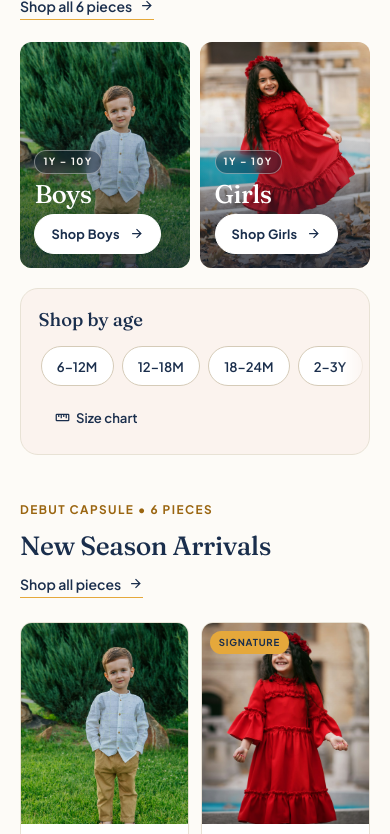
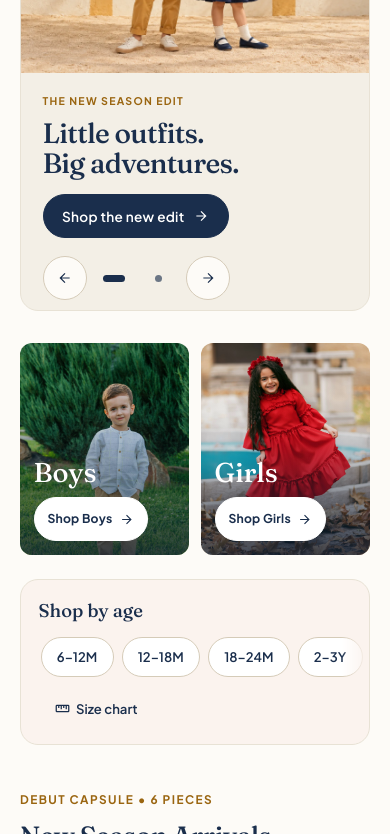
Before and after one commit to awais5094-arch/little-traits, a website: page index.html in a window 390 px wide. Shown: the part 273-1107 px from the top of the page. Drawn offline with Linux system fonts and the light colour scheme.

Commit message:
Lead the storefront with campaign banners before Boys and Girls
Replace the long editorial intro with two manually switched shopping campaigns and optimized cream/navy/honey imagery. Stack full-frame photos above compact copy on mobile, then add a 32–48px gap before fully clickable Boys/Girls tiles. Preserve the existing shop/product flow, provide accessible arrow/dot controls without autoplay, and update asset provenance and WordPress handoff notes.

```diff
--- a/css/styles.css
+++ b/css/styles.css
@@ -145,7 +145,6 @@ ul, ol {
 
 .announcement-bar :focus-visible,
 .site-footer :focus-visible,
-.hero-panel :focus-visible,
 .wp-feature-card--navy :focus-visible {
   outline-color: var(--accent-gold);
 }
@@ -637,70 +636,157 @@ ul, ol {
 }
 
 /* ==========================================================================
-   4. HOMEPAGE — SPLIT HERO
+   4. HOMEPAGE — CAMPAIGN BANNERS & DEPARTMENTS
    ========================================================================== */
-.hero-split {
-  padding-block: clamp(1.25rem, 2.6vw, 2.25rem);
-}
-
-.hero-split__header {
-  display: flex;
-  flex-wrap: wrap;
+.campaign-hero {
+  padding-top: clamp(1rem, 2vw, 1.5rem);
+}
+
+.campaign-banner {
+  position: relative;
+  overflow: hidden;
+  border: 1px solid var(--border-subtle);
+  border-radius: var(--radius-lg);
+  background-color: var(--bg-sand);
+}
+
+.campaign-slide {
+  display: grid;
+  grid-template-columns: minmax(0, 0.9fr) minmax(0, 1.1fr);
+  min-height: clamp(380px, 36vw, 480px);
+}
+
+.campaign-slide__body {
+  display: flex;
+  flex-direction: column;
+  align-items: flex-start;
+  justify-content: center;
+  min-width: 0;
+  padding: clamp(1.5rem, 3.3vw, 3rem);
+  padding-bottom: 5.25rem;
+}
+
+.campaign-slide__eyebrow {
+  font-size: 0.72rem;
+  font-weight: 700;
+  letter-spacing: 0.12em;
+  text-transform: uppercase;
+  color: var(--accent-gold-text);
+  margin-bottom: 0.85rem;
+}
+
+.campaign-slide__title {
+  font-family: var(--font-serif);
+  font-size: clamp(2rem, 3.8vw, 3.5rem);
+  font-weight: 500;
+  line-height: 1.08;
+  letter-spacing: -0.025em;
+}
+
+.campaign-slide__description {
+  max-width: 30ch;
+  margin-top: 1rem;
+  font-size: 0.92rem;
+  line-height: 1.65;
+  color: var(--text-secondary);
+}
+
+.campaign-slide__cta {
+  margin-top: 1.5rem;
+  min-height: 48px;
+  max-width: 100%;
+}
+
+.campaign-slide__media {
+  position: relative;
+  min-width: 0;
+  background-color: #EDE2D1;
+}
+
+.campaign-slide__media img {
+  position: absolute;
+  inset: 0;
+  width: 100%;
+  height: 100%;
+  object-fit: cover;
+  object-position: center 45%;
+}
+
+.campaign-slide--baby {
+  background-color: var(--bg-blush-tint);
+}
+
+.campaign-controls {
+  position: absolute;
+  left: clamp(1.5rem, 3.3vw, 3rem);
+  bottom: 1rem;
+  display: flex;
+  align-items: center;
+  gap: 0.35rem;
+}
+
+.campaign-arrow,
+.campaign-dot {
+  display: inline-flex;
+  align-items: center;
+  justify-content: center;
+  width: 44px;
+  height: 44px;
+  border-radius: var(--radius-pill);
+}
+
+.campaign-arrow {
+  border: 1px solid var(--border-strong);
+  background-color: var(--bg-canvas);
+}
+
+.campaign-arrow:hover {
+  border-color: var(--bg-navy);
+}
+
+.campaign-dots {
+  display: flex;
+}
+
+.campaign-dot span {
+  width: 7px;
+  height: 7px;
+  border-radius: var(--radius-pill);
+  background-color: var(--text-muted);
+  transition: width 0.2s var(--ease-out), background-color 0.2s;
+}
+
+.campaign-dot.is-active span {
+  width: 22px;
+  background-color: var(--bg-navy);
+}
+
+.shop-departments {
+  padding-block: clamp(2rem, 3.5vw, 3rem) clamp(1.5rem, 2.8vw, 2.25rem);
+}
+
+.department-grid {
+  display: grid;
+  grid-template-columns: repeat(2, minmax(0, 1fr));
+  gap: clamp(0.75rem, 1.8vw, 1.5rem);
+}
+
+.department-card {
+  position: relative;
+  display: flex;
   align-items: flex-end;
-  justify-content: space-between;
-  gap: 1rem 2rem;
-  margin-bottom: clamp(1rem, 2vw, 1.5rem);
-}
-
-.hero-split__intro {
-  max-width: 54rem;
-}
-
-.hero-split__meta {
-  display: flex;
-  align-items: center;
-  gap: 1.25rem;
-  padding-bottom: 0.35rem;
-}
-
-.hero-split__badge {
-  display: inline-flex;
-  align-items: center;
-  padding: 0.4rem 0.85rem;
-  background-color: var(--bg-sand);
-  border: 1px solid var(--border-subtle);
-  border-radius: var(--radius-pill);
-  font-size: 0.76rem;
-  font-weight: 600;
-  color: var(--text-secondary);
-  white-space: nowrap;
-}
-
-.hero-split__grid {
-  display: grid;
-  grid-template-columns: repeat(2, 1fr);
-  gap: clamp(0.65rem, 1.8vw, 1.5rem);
-}
-
-.hero-panel {
-  position: relative;
-  display: flex;
-  flex-direction: column;
-  justify-content: flex-end;
-  aspect-ratio: 16 / 10;
-  max-height: 520px;
+  aspect-ratio: 16 / 9;
+  max-height: 360px;
+  min-width: 0;
   width: 100%;
   border-radius: var(--radius-md);
   overflow: hidden;
   background-color: var(--bg-sand);
 }
 
-.hero-panel__media {
+.department-card__img {
   position: absolute;
   inset: 0;
-}
-
-.hero-panel__img {
   width: 100%;
   height: 100%;
   object-fit: cover;
@@ -708,64 +794,36 @@ ul, ol {
   transition: transform 0.65s var(--ease-out);
 }
 
-.hero-panel:hover .hero-panel__img {
+.department-card:hover .department-card__img {
   transform: scale(1.03);
 }
 
-.hero-panel__overlay {
+.department-card__overlay {
   position: absolute;
   inset: 0;
-  background: linear-gradient(
-    to top,
-    rgba(19, 34, 56, 0.72) 0%,
-    rgba(19, 34, 56, 0.22) 42%,
-    rgba(19, 34, 56, 0) 70%
-  );
-  pointer-events: none;
-}
-
-.hero-panel__content {
+  background: linear-gradient(to top, rgba(19, 34, 56, 0.74), rgba(19, 34, 56, 0.12) 55%, transparent 80%);
+}
+
+.department-card__content {
   position: relative;
-  z-index: 2;
-  padding: clamp(1.25rem, 3vw, 2.25rem);
-  color: #FAF7F2;
+  padding: clamp(1rem, 2.4vw, 2rem);
   display: flex;
   flex-direction: column;
   align-items: flex-start;
-  gap: 0.55rem;
-  pointer-events: none;
-}
-
-.hero-panel__content a {
-  pointer-events: auto;
-}
-
-.hero-panel__tag {
-  font-size: 0.7rem;
-  font-weight: 700;
-  letter-spacing: 0.14em;
-  text-transform: uppercase;
-  padding: 0.28rem 0.65rem;
-  background-color: rgba(19, 34, 56, 0.42);
-  backdrop-filter: blur(4px);
-  border: 1px solid rgba(250, 247, 242, 0.4);
-  border-radius: var(--radius-pill);
-}
-
-.hero-panel__title {
+  gap: 0.75rem;
+}
+
+.department-card__title {
   font-family: var(--font-serif);
-  font-size: clamp(1.6rem, 3.8vw, 3.1rem);
+  font-size: clamp(1.7rem, 3vw, 2.6rem);
   font-weight: 500;
-  line-height: 1.05;
-  letter-spacing: -0.02em;
-  color: #FFFFFF;
-}
-
-.hero-panel__desc {
-  font-size: 0.92rem;
-  color: rgba(250, 247, 242, 0.92);
-  max-width: 36ch;
-  margin-bottom: 0.4rem;
+  line-height: 1.1;
+  color: white;
+}
+
+.department-card__cta {
+  min-height: 44px;
+  font-size: 0.85rem;
 }
 
 /* ==========================================================================
@@ -2743,9 +2801,6 @@ ul, ol {
 }
 
 @media (max-width: 1024px) {
-  .hero-panel {
-    aspect-ratio: 6 / 5;
-  }
   .shop-toolbar {
     flex-direction: column;
     align-items: stretch;
@@ -2852,32 +2907,54 @@ ul, ol {
     padding: 0.4rem;
   }
 
-  /* Hero: two side-by-side tiles so both entry points sit above the fold */
-  .hero-split__header {
-    gap: 0.75rem;
-  }
-  .hero-split__badge {
+  /* A compact photographic campaign first, then two collection tiles. */
+  .campaign-banner {
+    border-radius: var(--radius-md);
+  }
+  .campaign-slide {
+    grid-template-columns: minmax(0, 1fr);
+    min-height: 0;
+  }
+  .campaign-slide__media {
+    order: -1;
+    aspect-ratio: 3 / 2;
+  }
+  .campaign-slide__body {
+    padding: 1.25rem 1.35rem 4.5rem;
+  }
+  .campaign-slide__eyebrow {
+    font-size: 0.66rem;
+    margin-bottom: 0.5rem;
+  }
+  .campaign-slide__title {
+    font-size: clamp(1.75rem, 5.3vw, 2.15rem);
+    line-height: 1.08;
+  }
+  .campaign-slide__description {
     display: none;
   }
-  .hero-panel {
+  .campaign-slide__cta {
+    margin-top: 1rem;
+    min-height: 44px;
+    padding: 0.55rem 1.15rem;
+    font-size: 0.85rem;
+  }
+  .campaign-controls {
+    left: 1.35rem;
+    bottom: 0.65rem;
+  }
+  .department-card {
     aspect-ratio: 4 / 5;
     border-radius: var(--radius-sm);
   }
-  .hero-panel__content {
-    padding: 0.9rem;
+  .department-card__content {
+    padding: 0.85rem;
+    gap: 0.6rem;
+  }
+  .department-card__cta {
+    padding: 0.5rem 0.8rem;
+    font-size: 0.76rem;
     gap: 0.4rem;
-  }
-  .hero-panel__tag {
-    font-size: 0.62rem;
-    padding: 0.2rem 0.5rem;
-  }
-  .hero-panel__desc {
-    display: none;
-  }
-  .hero-panel__btn {
-    min-height: 40px;
-    padding: 0.45rem 1rem;
-    font-size: 0.8rem;
   }
 
   /* Age strip: chips scroll under the title */
@@ -3034,9 +3111,6 @@ ul, ol {
 }
 
 @media (max-width: 480px) {
-  .hero-panel {
-    aspect-ratio: 3 / 4;
-  }
   .size-table th,
   .size-table td {
     padding: 0.55rem 0.6rem;
--- a/index.html
+++ b/index.html
@@ -8,7 +8,7 @@
   <link rel="preconnect" href="https://fonts.googleapis.com" />
   <link rel="preconnect" href="https://fonts.gstatic.com" crossorigin />
   <link href="https://fonts.googleapis.com/css2?family=Fraunces:ital,opsz,wght@0,9..144,400..600;1,9..144,400&family=Plus+Jakarta+Sans:wght@400;500;600;700&display=swap" rel="stylesheet" />
-  <link rel="stylesheet" href="css/styles.css" />
+  <link rel="stylesheet" href="css/styles.css?v=1.5" />
 </head>
 <body>
   <a href="#main-content" class="skip-link">Skip to main content</a>
@@ -17,80 +17,80 @@
   <div id="site-header-mount"></div>
 
   <main id="main-content">
-    <!-- ====================================================================
-         SECTION 1: SPLIT EDITORIAL HERO (BOYS & GIRLS ENTRY POINTS)
-         ==================================================================== -->
-    <section class="hero-split" aria-labelledby="hero-heading">
+    <!-- Campaign banners lead directly into shopping. No automatic slide changes. -->
+    <section class="campaign-hero" aria-labelledby="hero-heading">
       <div class="container">
-        <div class="hero-split__header">
-          <div class="hero-split__intro">
-            <span class="eyebrow">
-              <svg width="14" height="14" viewBox="0 0 24 24" fill="none" stroke="currentColor" stroke-width="2" aria-hidden="true"><path d="M12 2L14.5 9.5L22 12L14.5 14.5L12 22L9.5 14.5L2 12L9.5 9.5L12 2Z"/></svg>
-              Season Edit ’26 • Crafted in Pakistan
-            </span>
-            <h1 class="heading-xl" id="hero-heading">
-              Soft cottons &amp; <span class="text-italic-accent">unhurried</span> silhouettes for little explorers.
-            </h1>
-          </div>
-          <div class="hero-split__meta">
-            <span class="hero-split__badge">Ages 6M – 10Y</span>
-            <a href="shop.html" class="link-arrow">
-              Shop all 6 pieces
-              <svg width="15" height="15" viewBox="0 0 24 24" fill="none" stroke="currentColor" stroke-width="2" aria-hidden="true"><path d="M5 12h14M12 5l7 7-7 7"/></svg>
-            </a>
-          </div>
-        </div>
-
-        <div class="hero-split__grid">
-          <article class="hero-panel">
-            <a href="shop.html?category=boys" class="hero-panel__media" aria-label="Shop Boys Collection" tabindex="-1">
-              <img
-                src="assets/images/hero-boys.jpg"
-                alt="Young boy standing on a garden lawn wearing the Zayd Windowpane Linen-Cotton Shirt and Ochre Chinos"
-                class="hero-panel__img"
-                width="900"
-                height="1125"
-                fetchpriority="high"
-              />
-              <div class="hero-panel__overlay"></div>
-            </a>
-            <div class="hero-panel__content">
-              <span class="hero-panel__tag">1Y – 10Y</span>
-              <h2 class="hero-panel__title">Boys</h2>
-              <p class="hero-panel__desc">
-                Mandarin-collar linen blends, yarn-dyed tees, and pull-on twill chinos built for climbing and play.
-              </p>
-              <a href="shop.html?category=boys" class="btn btn-light hero-panel__btn">
-                Shop Boys
-                <svg width="15" height="15" viewBox="0 0 24 24" fill="none" stroke="currentColor" stroke-width="2" aria-hidden="true"><path d="M5 12h14M12 5l7 7-7 7"/></svg>
+        <h1 class="sr-only" id="hero-heading">Little Traits kidswear for boys, girls and babies</h1>
+        <div class="campaign-banner" id="campaign-banner" role="region" aria-roledescription="carousel" aria-label="Seasonal collections">
+          <div class="campaign-slide" id="campaign-season" data-campaign-slide role="group" aria-roledescription="slide" aria-label="New season, 1 of 2">
+            <div class="campaign-slide__body">
+              <span class="campaign-slide__eyebrow">The new season edit</span>
+              <h2 class="campaign-slide__title">Little outfits.<br />Big adventures.</h2>
+              <p class="campaign-slide__description">Soft cottons. Easy days. Ages 6M–10Y.</p>
+              <a href="shop.html" class="btn btn-primary campaign-slide__cta">Shop the new edit
+                <svg width="16" height="16" viewBox="0 0 24 24" fill="none" stroke="currentColor" stroke-width="1.8" aria-hidden="true"><path d="M5 12h14M12 5l7 7-7 7"/></svg>
               </a>
             </div>
-          </article>
+            <div class="campaign-slide__media">
+              <img src="assets/images/campaign-season.webp" alt="Two children in cream, honey and navy cotton outfits against a warm studio backdrop" width="1536" height="1024" fetchpriority="high" />
+            </div>
+          </div>
 
-          <article class="hero-panel">
-            <a href="shop.html?category=girls" class="hero-panel__media" aria-label="Shop Girls Collection" tabindex="-1">
-              <img
-                src="assets/images/hero-girls.jpg"
-                alt="Smiling young girl outdoors wearing the Amara Ruffled Heirloom Frock in Pomegranate Red"
-                class="hero-panel__img"
-                width="900"
-                height="1125"
-                fetchpriority="high"
-              />
-              <div class="hero-panel__overlay"></div>
-            </a>
-            <div class="hero-panel__content">
-              <span class="hero-panel__tag">1Y – 10Y</span>
-              <h2 class="hero-panel__title">Girls</h2>
-              <p class="hero-panel__desc">
-                Gathered combed-cotton frocks, pie-crust collars, and airy double-gauze muslin smock sets.
-              </p>
-              <a href="shop.html?category=girls" class="btn btn-light hero-panel__btn">
-                Shop Girls
-                <svg width="15" height="15" viewBox="0 0 24 24" fill="none" stroke="currentColor" stroke-width="2" aria-hidden="true"><path d="M5 12h14M12 5l7 7-7 7"/></svg>
+          <div class="campaign-slide campaign-slide--baby" id="campaign-baby" data-campaign-slide role="group" aria-roledescription="slide" aria-label="Baby and toddler, 2 of 2" hidden>
+            <div class="campaign-slide__body">
+              <span class="campaign-slide__eyebrow">The little ones edit</span>
+              <h2 class="campaign-slide__title">Small steps.<br />Soft beginnings.</h2>
+              <p class="campaign-slide__description">Cosy rompers and soft layers for baby &amp; toddler.</p>
+              <a href="shop.html?category=baby" class="btn btn-primary campaign-slide__cta">Shop Baby &amp; Toddler
+                <svg width="16" height="16" viewBox="0 0 24 24" fill="none" stroke="currentColor" stroke-width="1.8" aria-hidden="true"><path d="M5 12h14M12 5l7 7-7 7"/></svg>
               </a>
             </div>
-          </article>
+            <div class="campaign-slide__media">
+              <img src="assets/images/campaign-baby.webp" alt="Two toddlers playing together in soft oatmeal and ivory layers" width="1536" height="1024" loading="lazy" />
+            </div>
+          </div>
+
+          <div class="campaign-controls" aria-label="Banner controls" hidden>
+            <button type="button" class="campaign-arrow" data-campaign-step="-1" aria-label="Previous banner">
+              <svg width="16" height="16" viewBox="0 0 24 24" fill="none" stroke="currentColor" stroke-width="1.8" aria-hidden="true"><path d="M19 12H5m7 7-7-7 7-7"/></svg>
+            </button>
+            <div class="campaign-dots" role="group" aria-label="Choose a banner">
+              <button type="button" class="campaign-dot is-active" data-campaign-index="0" aria-label="Show new season banner" aria-controls="campaign-season" aria-pressed="true"><span></span></button>
+              <button type="button" class="campaign-dot" data-campaign-index="1" aria-label="Show baby and toddler banner" aria-controls="campaign-baby" aria-pressed="false"><span></span></button>
+            </div>
+            <button type="button" class="campaign-arrow" data-campaign-step="1" aria-label="Next banner">
+              <svg width="16" height="16" viewBox="0 0 24 24" fill="none" stroke="currentColor" stroke-width="1.8" aria-hidden="true"><path d="M5 12h14m-7-7 7 7-7 7"/></svg>
+            </button>
+          </div>
+          <p class="sr-only" id="campaign-status" aria-live="polite" aria-atomic="true"></p>
+        </div>
+      </div>
+    </section>
+
+    <!-- A short pause, then direct Boys / Girls collection links on every screen. -->
+    <section class="shop-departments" aria-label="Shop Boys and Girls">
+      <div class="container">
+        <div class="department-grid">
+          <a href="shop.html?category=boys" class="department-card" aria-label="Shop Boys collection">
+            <img src="assets/images/hero-boys.jpg" alt="Boy wearing a blue cotton shirt and ochre trousers" class="department-card__img" width="900" height="1125" loading="lazy" />
+            <div class="department-card__overlay" aria-hidden="true"></div>
+            <div class="department-card__content">
+              <h2 class="department-card__title">Boys</h2>
+              <span class="btn btn-light department-card__cta" aria-hidden="true">Shop Boys
+                <svg width="15" height="15" viewBox="0 0 24 24" fill="none" stroke="currentColor" stroke-width="1.8"><path d="M5 12h14M12 5l7 7-7 7"/></svg>
+              </span>
+            </div>
+          </a>
+          <a href="shop.html?category=girls" class="department-card" aria-label="Shop Girls collection">
+            <img src="assets/images/hero-girls.jpg" alt="Girl wearing a red ruffled cotton frock" class="department-card__img" width="900" height="1125" loading="lazy" />
+            <div class="department-card__overlay" aria-hidden="true"></div>
+            <div class="department-card__content">
+              <h2 class="department-card__title">Girls</h2>
+              <span class="btn btn-light department-card__cta" aria-hidden="true">Shop Girls
+                <svg width="15" height="15" viewBox="0 0 24 24" fill="none" stroke="currentColor" stroke-width="1.8"><path d="M5 12h14M12 5l7 7-7 7"/></svg>
+              </span>
+            </div>
+          </a>
         </div>
       </div>
     </section>
@@ -262,6 +262,7 @@
 
   <script src="js/data.js"></script>
   <script src="js/app.js"></script>
+  <script src="js/home.js"></script>
   <script>
     document.addEventListener("DOMContentLoaded", function () {
       const products = window.PRODUCTS || [];
--- /dev/null
+++ b/js/home.js
@@ -0,0 +1,38 @@
+/** Two manually controlled campaign banners; no autoplay or timed focus changes. */
+(function () {
+  document.addEventListener("DOMContentLoaded", function () {
+    const banner = document.getElementById("campaign-banner");
+    if (!banner) return;
+    const slides = Array.from(banner.querySelectorAll("[data-campaign-slide]"));
+    const dots = Array.from(banner.querySelectorAll("[data-campaign-index]"));
+    const controls = banner.querySelector(".campaign-controls");
+    const status = document.getElementById("campaign-status");
+    if (slides.length < 2 || !controls) return;
+    let current = 0;
+    controls.hidden = false;
+
+    function selectSlide(index) {
+      current = (index + slides.length) % slides.length;
+      slides.forEach((slide, position) => { slide.hidden = position !== current; });
+      dots.forEach((dot, position) => {
+        dot.classList.toggle("is-active", position === current);
+        dot.setAttribute("aria-pressed", String(position === current));
+      });
+      if (status) status.textContent = slides[current].getAttribute("aria-label");
+    }
+
+    controls.addEventListener("click", function (event) {
+      const dot = event.target.closest("[data-campaign-index]");
+      const arrow = event.target.closest("[data-campaign-step]");
+      if (dot) selectSlide(Number(dot.getAttribute("data-campaign-index")));
+      else if (arrow) selectSlide(current + Number(arrow.getAttribute("data-campaign-step")));
+    });
+
+    controls.addEventListener("keydown", function (event) {
+      if (event.key !== "ArrowLeft" && event.key !== "ArrowRight") return;
+      event.preventDefault();
+      selectSlide(current + (event.key === "ArrowRight" ? 1 : -1));
+      dots[current].focus({ preventScroll: true });
+    });
+  });
+})();
--- a/scripts/serve.js
+++ b/scripts/serve.js
@@ -13,6 +13,7 @@ const MIME_TYPES = {
   ".jpg": "image/jpeg",
   ".jpeg": "image/jpeg",
   ".png": "image/png",
+  ".webp": "image/webp",
   ".svg": "image/svg+xml",
   ".ico": "image/x-icon"
 };
--- a/scripts/verify-build.js
+++ b/scripts/verify-build.js
@@ -40,6 +40,7 @@ const coreFiles = [
   "css/styles.css",
   "js/data.js",
   "js/app.js",
+  "js/home.js",
   "js/shop.js",
   "js/product.js",
   "README.md",
```
Also changed, not shown: DESIGN.md (+22 -1 lines), HANDOFF.md (+10 -1 lines), WORDPRESS-MAPPING.md (+4 -3 lines), README.md, assets/images/campaign-baby.webp (added), assets/images/campaign-season.webp (added).
